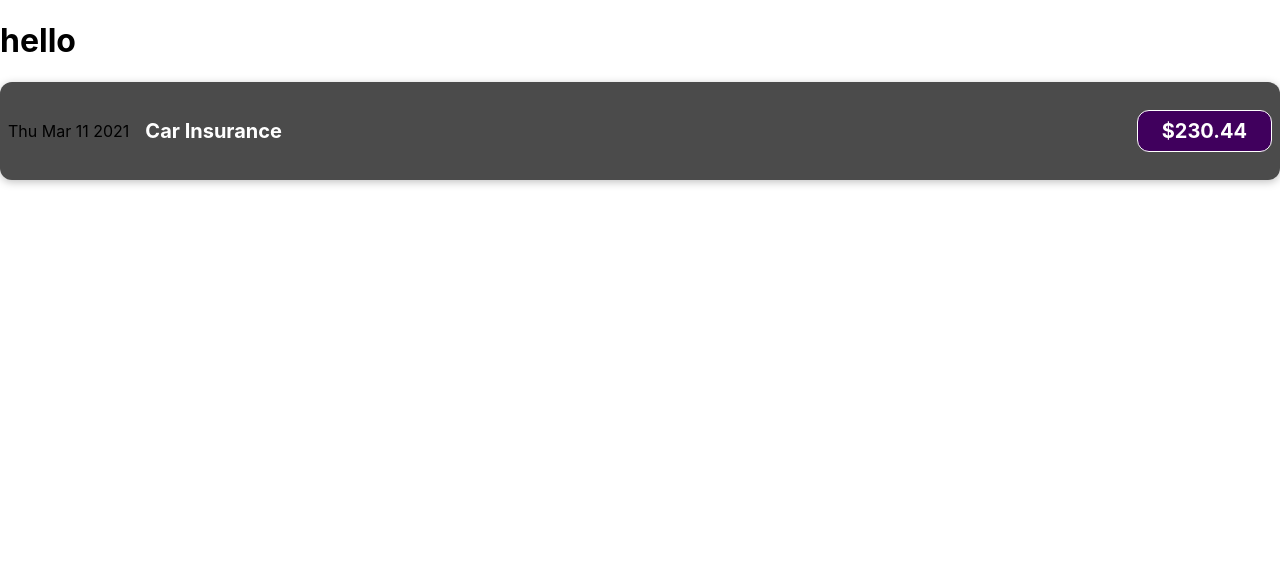
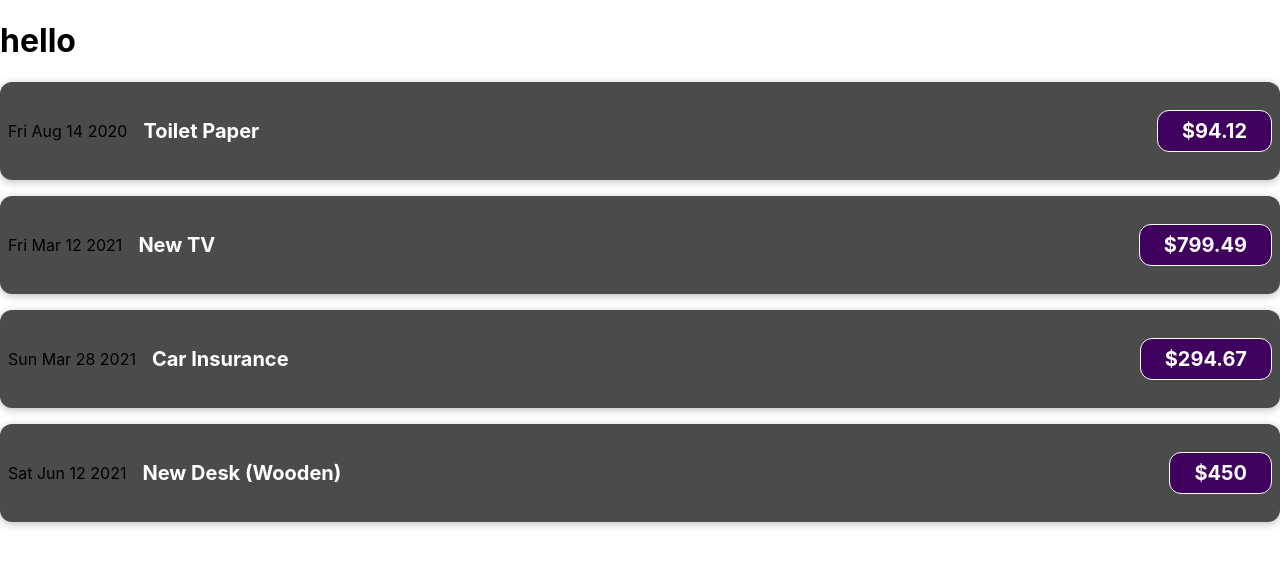
Before and after one commit to mohamim360/myreactapp, a JavaScript app: page / in a window 1280 px wide. Shown: the top 566 px of the page. Built offline with nearby package versions, Linux system fonts and the light colour scheme.

Commit message:
Passing data through props

```diff
--- a/src/App.js
+++ b/src/App.js
@@ -1,13 +1,52 @@
-import ExpenseItem
- from "./components/ExpenseItem";
+import ExpenseItem from "./components/ExpenseItem";
 
 function App() {
+  const expenses = [
+    {
+      id: "e1",
+      title: "Toilet Paper",
+      amount: 94.12,
+      date: new Date(2020, 7, 14),
+    },
+    { id: "e2", title: "New TV", amount: 799.49, date: new Date(2021, 2, 12) },
+    {
+      id: "e3",
+      title: "Car Insurance",
+      amount: 294.67,
+      date: new Date(2021, 2, 28),
+    },
+    {
+      id: "e4",
+      title: "New Desk (Wooden)",
+      amount: 450,
+      date: new Date(2021, 5, 12),
+    },
+  ];
+
   return (
     <div>
-  <h1 >hello</h1>
-    <ExpenseItem></ExpenseItem>
+      <h1>hello</h1>
+      <ExpenseItem
+        title={expenses[0].title}
+        amount={expenses[0].amount}
+        date={expenses[0].date}
+      ></ExpenseItem>
+      <ExpenseItem
+        title={expenses[1].title}
+        amount={expenses[1].amount}
+        date={expenses[1].date}
+      ></ExpenseItem>
+      <ExpenseItem
+        title={expenses[2].title}
+        amount={expenses[2].amount}
+        date={expenses[2].date}
+      ></ExpenseItem>
+      <ExpenseItem
+        title={expenses[3].title}
+        amount={expenses[3].amount}
+        date={expenses[3].date}
+      ></ExpenseItem>
     </div>
-
   );
 }
 
--- a/src/components/ExpenseItem.js
+++ b/src/components/ExpenseItem.js
@@ -1,15 +1,13 @@
 import "./ExpenseItem.css";
 
-function ExpenseItem() {
-  const expenseDate = new Date(2021, 2, 11);
-  const expenseTitle = "Car Insurance";
-  const expenseAmount = 230.44;
+function ExpenseItem(props) {
+
   return (
     <div className="expense-item">
-      <div>{expenseDate.toDateString()}</div>
+      <div>{props.date.toDateString()}</div>
       <div className="expense-item__description">
-        <h2>{expenseTitle}</h2>
-        <p className="expense-item__price">${expenseAmount}</p>
+        <h2>{props.title}</h2>
+        <p className="expense-item__price">${props.amount}</p>
       </div>
     </div>
   );
```
